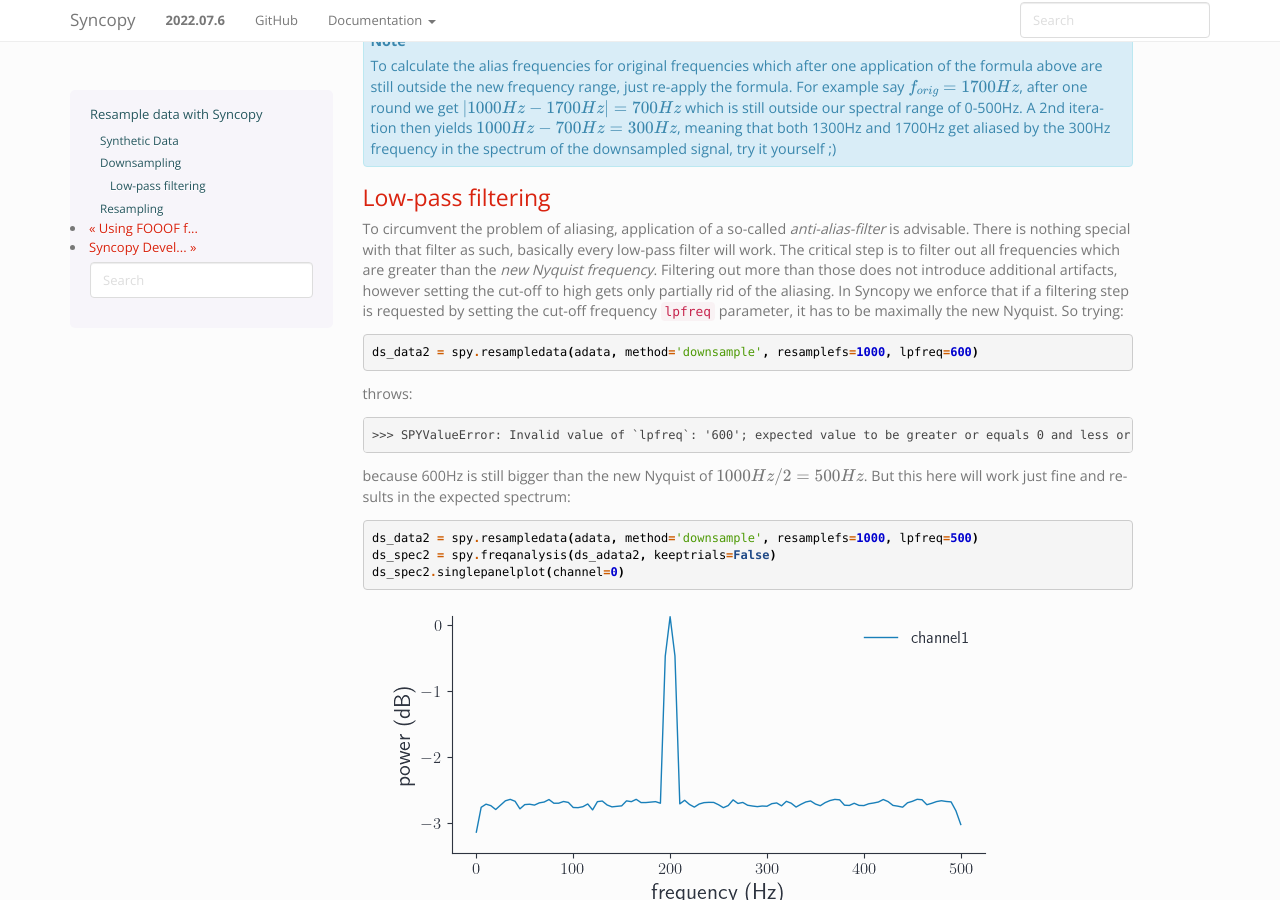
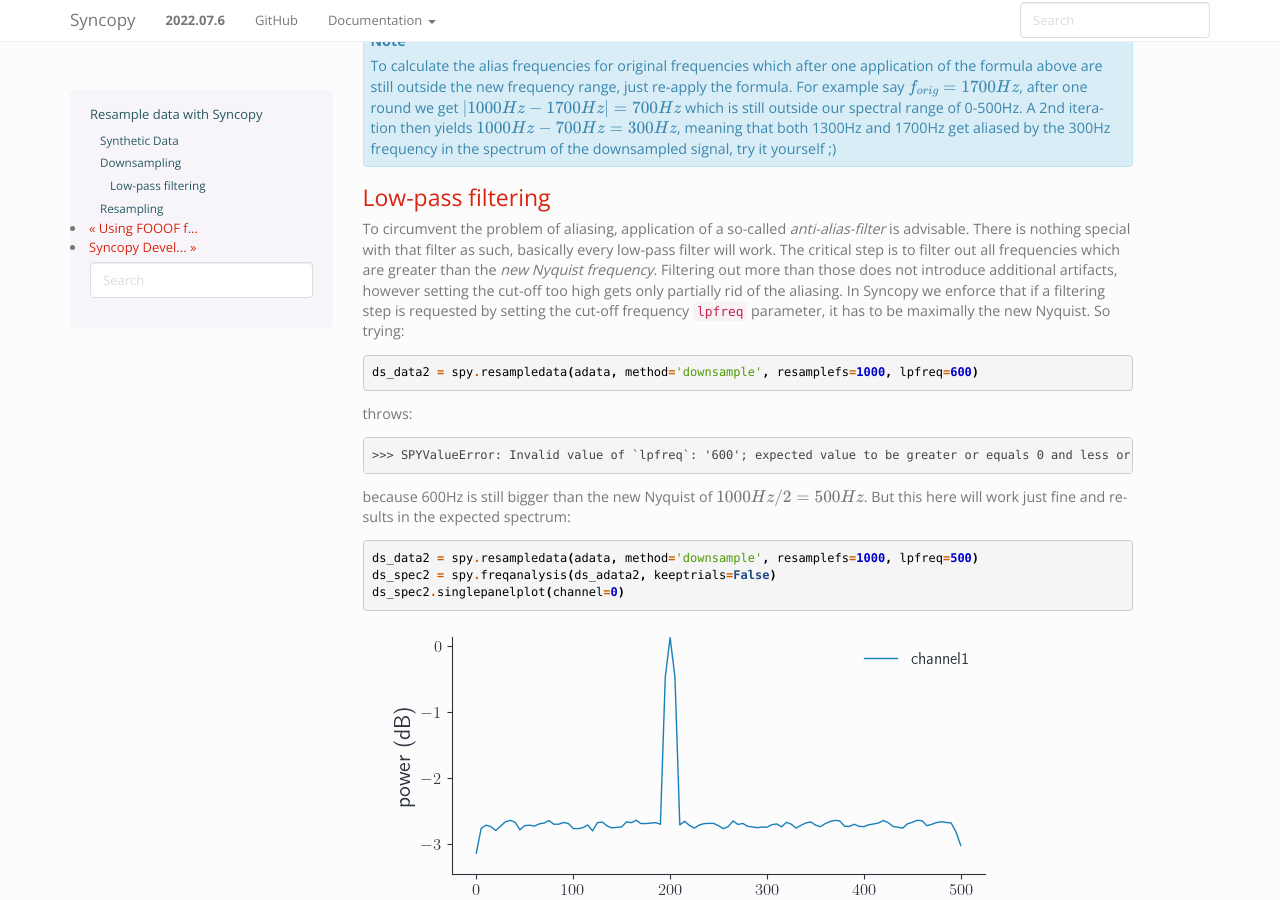
Before and after one commit to esi-neuroscience/syncopy, a Sphinx documentation site: the page built from doc/source/tutorials/resampling.rst, in a window 1280 px wide and 900 px high, scrolled down 2107 px. Built offline with Sphinx 7.4.7, drawn with Linux system fonts in a browser that asks for light colours; the version number is read from the project's files by our own code; some of the changed text lies outside the part shown.

Commit message:
FIX: fix more typos

```diff
--- a/doc/source/tutorials/resampling.rst
+++ b/doc/source/tutorials/resampling.rst
@@ -47,7 +47,7 @@
 Downsampling
 ------------
 
-Suppose we want to downsample our signal to 1kHz. The *original sampling rate* here is an exact integer multiple of our *new sampling rate*: :math:`5 \times 1000Hz = 5000Hz` Hence, we can use direct *decimation* or downsampling. This is only a fancy term for taking every `nth` data point, where `n` is the integer division factor, which is 5 in our case. In Syncopy we can directly use :func:`~syncopy.resampledata` with ``method='downsample'`` and the target sampling rate ``resamplefs`` set to 1000Hz::
+Suppose we want to downsample our signal to 1kHz. The *original sampling rate* here is an exact integer multiple of our *new sampling rate*: :math:`5 \times 1000Hz = 5000Hz`. Hence, we can use direct *decimation* or downsampling. This is only a fancy term for taking every `nth` data point, where `n` is the integer division factor, which is 5 in our case. In Syncopy we can directly use :func:`~syncopy.resampledata` with ``method='downsample'`` and the target sampling rate ``resamplefs`` set to 1000Hz::
 
   ds_adata = spy.resampledata(adata, method='downsample', resamplefs=1000)
 
@@ -72,7 +72,7 @@
 Low-pass filtering
 ^^^^^^^^^^^^^^^^^^
 
-To circumvent the problem of aliasing, application of a so-called *anti-alias-filter* is advisable. There is nothing special with that filter as such, basically every low-pass filter will work. The critical step is to filter out all frequencies which are greater than the *new Nyquist frequency*. Filtering out more than those does not introduce additional artifacts, however setting the cut-off to high gets only partially rid of the aliasing. In Syncopy we enforce that if a filtering step is requested by setting the cut-off frequency ``lpfreq`` parameter, it has to be maximally the new Nyquist. So trying::
+To circumvent the problem of aliasing, application of a so-called *anti-alias-filter* is advisable. There is nothing special with that filter as such, basically every low-pass filter will work. The critical step is to filter out all frequencies which are greater than the *new Nyquist frequency*. Filtering out more than those does not introduce additional artifacts, however setting the cut-off too high gets only partially rid of the aliasing. In Syncopy we enforce that if a filtering step is requested by setting the cut-off frequency ``lpfreq`` parameter, it has to be maximally the new Nyquist. So trying::
 
   ds_data2 = spy.resampledata(adata, method='downsample', resamplefs=1000, lpfreq=600)
 
```
